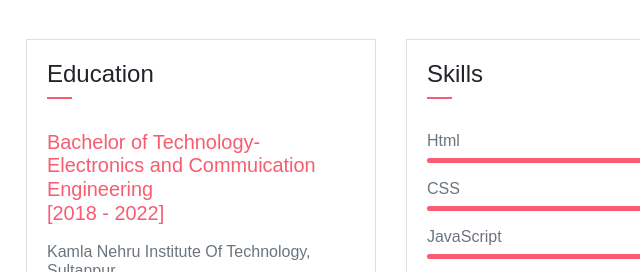
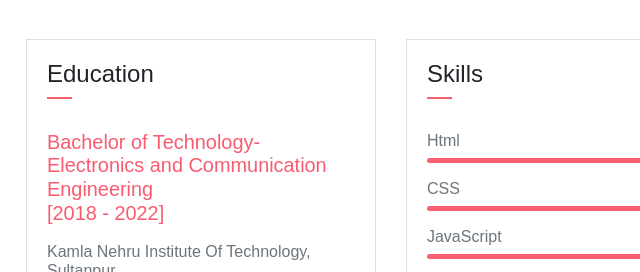
Before and after one commit to scorpioA/Abhishek_Portfolio, a plain HTML site: page index.html in a window 1280 px wide. Shown: the part 1660-1932 px from the top of the page, 439-1079 px from the left. Drawn offline with Linux system fonts and the light colour scheme; some packages are replaced by stand-ins of ours.

Commit message:
second commit

```diff
--- a/index.html
+++ b/index.html
@@ -217,7 +217,7 @@
                             </div>
                         </div>
                         <div class="card-body">
-                            <h6 class="title text-danger">Bachelor of Technology- Electronics and Commuication Engineering <br/>[2018 - 2022]</h6>
+                            <h6 class="title text-danger">Bachelor of Technology- Electronics and Communication Engineering <br/>[2018 - 2022]</h6>
                             <P><h6>Kamla Nehru Institute Of Technology, Sultanpur</h6></P>
 
                             <hr>
```
